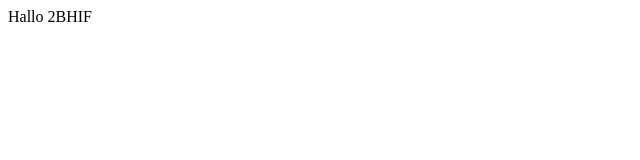
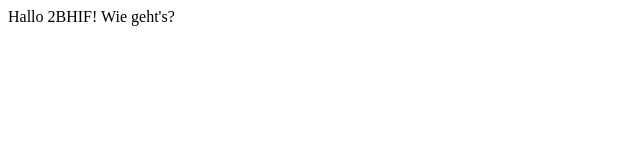
Before and after one commit to s-elgitHTL/first-website, a plain HTML site: page index.html in a window 1280 px wide. Shown: the full height of the page, 0-640 px from the left. Drawn offline with Linux system fonts and the light colour scheme.

Commit message:
Wie geht's?

```diff
--- a/index.html
+++ b/index.html
@@ -1,7 +1,9 @@
 <html>
     <head>Hallo</head>
         <body>
-            <span>2BHIF
+            <span>2BHIF!
+            </span>
+            <span>Wie geht's?
             </span>
         </body>
 </html>
```
